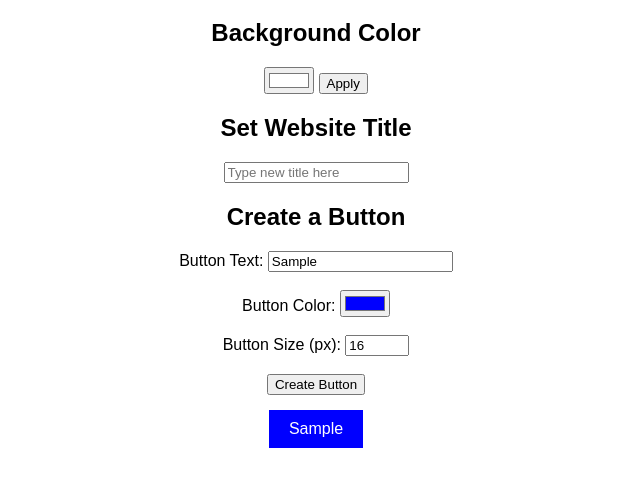
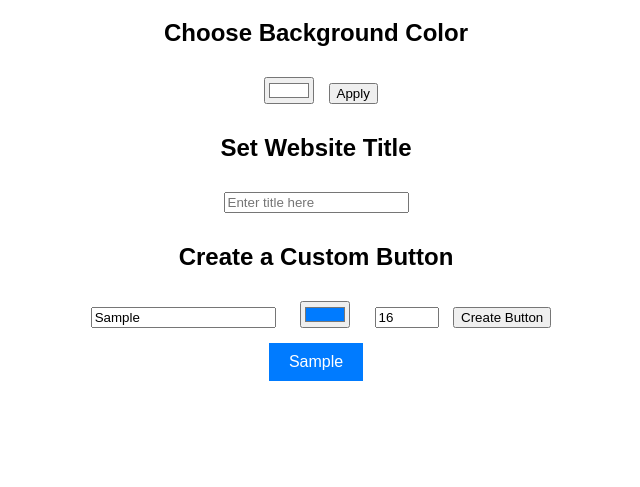
Before and after one commit to AlexannderGotThaApp/custom-web, a plain HTML site: page index.html in a window 1280 px wide. Both pictures are taken after typing "Sample" into the empty fields and a click on the button "Create Button". Shown: the part 61-548 px from the top of the page, without its empty margins (324-964 px from the left). Drawn offline with Linux system fonts and the light colour scheme.

Commit message:
index.html

```diff
--- a/index.html
+++ b/index.html
@@ -10,80 +10,81 @@
             text-align: center;
             margin: 20px;
         }
-        #palette, #button-maker {
-            margin: 20px 0;
+        .section {
+            margin-bottom: 20px;
         }
-        .button-preview {
+        .button-preview button {
             margin-top: 10px;
         }
-        button {
-            cursor: pointer;
+        input[type="color"],
+        input[type="text"],
+        input[type="number"] {
+            margin: 10px;
         }
     </style>
 </head>
 <body>
     <h1>Customizable Website</h1>
 
-    <!-- RGB Palette -->
-    <div id="palette">
-        <h2>Background Color</h2>
+    <!-- RGB Palette Section -->
+    <div class="section">
+        <h2>Choose Background Color</h2>
         <input type="color" id="bgColorPicker" value="#ffffff">
-        <button onclick="changeBackgroundColor()">Apply</button>
+        <button onclick="changeBackground()">Apply</button>
     </div>
 
-    <!-- Title Chooser -->
-    <div id="title-chooser">
+    <!-- Title Chooser Section -->
+    <div class="section">
         <h2>Set Website Title</h2>
-        <input type="text" id="titleInput" placeholder="Type new title here">
+        <input type="text" id="titleInput" placeholder="Enter title here" onkeypress="setTitle(event)">
     </div>
 
-    <!-- Button Maker -->
-    <div id="button-maker">
-        <h2>Create a Button</h2>
-        <label for="btnText">Button Text:</label>
-        <input type="text" id="btnText" placeholder="Enter text">
-        <br><br>
-        <label for="btnColor">Button Color:</label>
-        <input type="color" id="btnColor" value="#0000ff">
-        <br><br>
-        <label for="btnSize">Button Size (px):</label>
-        <input type="number" id="btnSize" placeholder="Font size" min="10" max="100" value="16">
-        <br><br>
-        <button onclick="createButton()">Create Button</button>
+    <!-- Button Maker Section -->
+    <div class="section">
+        <h2>Create a Custom Button</h2>
+        <input type="text" id="btnText" placeholder="Button text">
+        <input type="color" id="btnColor" value="#007bff">
+        <input type="number" id="btnSize" placeholder="Font size (px)" min="10" max="100" value="16">
+        <button onclick="createRedirectButton()">Create Button</button>
         <div id="buttonPreview" class="button-preview"></div>
     </div>
 
     <script>
-        // Change Background Color
-        function changeBackgroundColor() {
+        // Function to change the background color
+        function changeBackground() {
             const color = document.getElementById('bgColorPicker').value;
             document.body.style.backgroundColor = color;
         }
 
-        // Set Website Title
-        document.getElementById('titleInput').addEventListener('keypress', function(event) {
+        // Function to set the title of the website
+        function setTitle(event) {
             if (event.key === 'Enter') {
-                const title = this.value;
+                const title = document.getElementById('titleInput').value;
                 document.title = title;
-                this.value = '';
-                this.placeholder = "Title updated!";
+                document.getElementById('titleInput').style.display = 'none';
             }
-        });
+        }
 
-        // Create Button
-        function createButton() {
-            const text = document.getElementById('btnText').value || "New Button";
+        // Function to create a redirect button
+        function createRedirectButton() {
+            const text = document.getElementById('btnText').value || "Click Me!";
             const color = document.getElementById('btnColor').value;
             const size = document.getElementById('btnSize').value || 16;
 
             const button = document.createElement('button');
             button.textContent = text;
             button.style.backgroundColor = color;
+            button.style.color = '#fff';
             button.style.fontSize = `${size}px`;
-            button.style.color = "#fff";
-            button.style.border = "none";
-            button.style.padding = "10px 20px";
-            button.style.margin = "5px";
+            button.style.border = 'none';
+            button.style.padding = '10px 20px';
+            button.style.margin = '5px';
+            button.style.cursor = 'pointer';
+
+            // Redirect functionality
+            button.onclick = function() {
+                window.location.href = "https://alexanndergotthaapp.github.io/custom-web/YouClickedTheButton";
+            };
 
             document.getElementById('buttonPreview').appendChild(button);
         }
```
